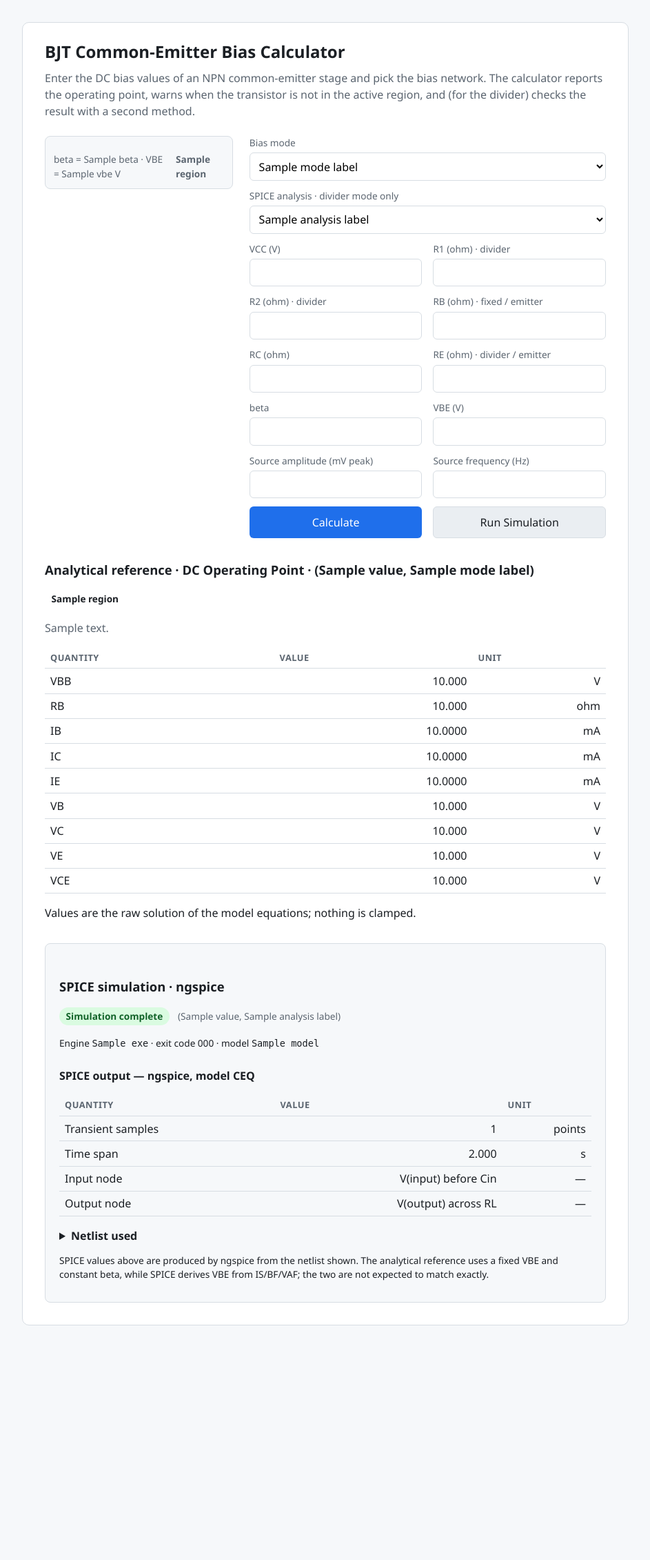
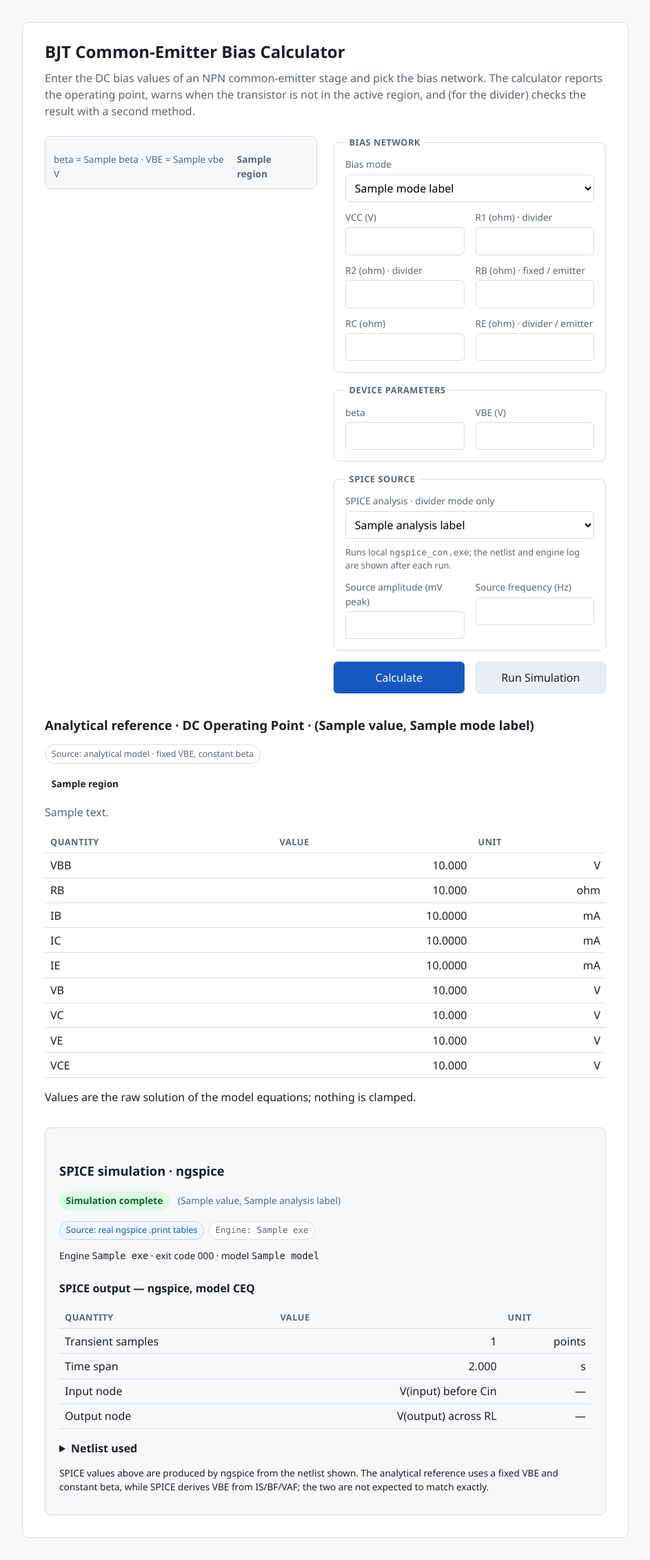
Before and after one commit to SentineI1/GitLab, a Flask app: template templates/index.html in a window 1280 px wide. Shown: the whole page at 69% size, without its empty margins (168-1111 px from the left). Before the commit the page ends 1921 px from the top, so only its background shows below. Run offline with Flask 3, Linux system fonts and the light colour scheme; the template is opened without the code that fills it: most values are stand-ins (such as "Sample title", 1, 10 or a date in 2020).

Commit message:
Polish CE simulator UI for clarity and mobile

```diff
--- a/static/style.css
+++ b/static/style.css
@@ -4,6 +4,7 @@
   --line: #d7dde3;
   --bg: #f6f8fa;
   --accent: #1f6feb;
+  --accent-strong: #1558c0;
   --error: #b42318;
 }
 
@@ -42,6 +45,7 @@ h2 { margin-top: 2rem; font-size: 1.15rem; }
 }
 
 .circuit-panel {
+  min-width: 0;
   margin: 0;
   padding: .75rem .75rem .5rem;
   background: var(--bg);
@@ -72,13 +76,40 @@ h2 { margin-top: 2rem; font-size: 1.15rem; }
 
 form {
   display: grid;
+  grid-template-columns: 1fr;
+  gap: 1rem;
+  margin: 1.5rem 0;
+  min-width: 0;
+}
+
+.field-group {
+  display: grid;
   grid-template-columns: 1fr 1fr;
   gap: .75rem 1rem;
-  margin: 1.5rem 0;
+  min-width: 0;
+  margin: 0;
+  padding: .75rem 1rem 1rem;
+  border: 1px solid var(--line);
+  border-radius: 8px;
 }
 
-.field { display: flex; flex-direction: column; gap: .25rem; }
+.field-group legend {
+  padding: 0 .35rem;
+  font-size: .8rem;
+  font-weight: 600;
+  color: var(--muted);
+  text-transform: uppercase;
+  letter-spacing: .04em;
+}
+
+.field { display: flex; flex-direction: column; gap: .25rem; min-width: 0; }
 .field-wide { grid-column: 1 / -1; }
+.field-note {
+  grid-column: 1 / -1;
+  margin: -.15rem 0 0;
+  font-size: .8rem;
+  color: var(--muted);
+}
 label { font-size: .85rem; color: var(--muted); }
 
 input,
@@ -95,13 +126,25 @@ button {
   padding: .6rem 1rem;
   border: 0;
   border-radius: 6px;
-  background: var(--accent);
+  background: var(--accent-strong);
   color: #fff;
   font: inherit;
   cursor: pointer;
 }
 
-.field-error { margin: 0; color: var(--error); font-size: .8rem; }
+button:hover { background: var(--accent); }
+:focus-visible { outline: 2px solid var(--accent-strong); outline-offset: 2px; }
+
+.field-error {
+  margin: .15rem 0 0;
+  padding: .3rem .5rem;
+  border-left: 3px solid var(--error);
+  border-radius: 4px;
+  background: #fff5f5;
+  color: var(--error);
+  font-size: .8rem;
+  font-weight: 600;
+}
 
 .badge {
   display: inline-block;
@@ -145,6 +188,28 @@ button.secondary {
 
 .analysis-name { margin-left: .5rem; font-size: .85rem; color: var(--muted); }
 
+.source-line {
+  display: flex;
+  flex-wrap: wrap;
+  gap: .4rem;
+  margin: .35rem 0 .75rem;
+}
+
+.source-chip,
+.engine-chip {
+  display: inline-block;
+  padding: .2rem .55rem;
+  border: 1px solid var(--line);
+  border-radius: 999px;
+  background: #fff;
+  font-size: .78rem;
+  color: var(--muted);
+}
+
+.source-spice { border-color: #b6d4fa; background: #f0f6ff; color: #1558c0; }
+.engine-chip { font-family: ui-monospace, SFMono-Regular, Consolas, monospace; }
+.engine-chip code { font: inherit; }
+
 .simulation {
   margin-top: 2rem;
   padding: 1rem 1.25rem;
--- a/templates/index.html
+++ b/templates/index.html
@@ -134,6 +134,8 @@
     </figure>
 
     <form method="post" action="/">
+      <fieldset class="field-group">
+        <legend>Bias network</legend>
         <div class="field field-wide">
           <label for="mode">Bias mode</label>
           <select id="mode" name="mode">
@@ -141,15 +143,6 @@
             <option value="{{ value }}"{% if values.mode == value %} selected{% endif %}>{{ label }}</option>
             {% endfor %}
           </select>
-    </div>
-    <div class="field field-wide">
-      <label for="analysis">SPICE analysis &middot; divider mode only</label>
-      <select id="analysis" name="analysis">
-        {% for value, label in analysis_labels.items() %}
-        <option value="{{ value }}"{% if values.analysis == value %} selected{% endif %}>{{ label }}</option>
-        {% endfor %}
-      </select>
-      {% if errors.analysis %}<p class="field-error">{{ errors.analysis }}</p>{% endif %}
         </div>
         <div class="field">
           <label for="vcc">VCC (V)</label>
@@ -181,6 +174,10 @@
           <input type="number" step="any" id="re" name="re" value="{{ values.re }}">
           {% if errors.re %}<p class="field-error">{{ errors.re }}</p>{% endif %}
         </div>
+      </fieldset>
+
+      <fieldset class="field-group">
+        <legend>Device parameters</legend>
         <div class="field">
           <label for="beta">beta</label>
           <input type="number" step="any" id="beta" name="beta" value="{{ values.beta }}">
@@ -191,6 +188,20 @@
           <input type="number" step="any" id="vbe" name="vbe" value="{{ values.vbe }}">
           {% if errors.vbe %}<p class="field-error">{{ errors.vbe }}</p>{% endif %}
         </div>
+      </fieldset>
+
+      <fieldset class="field-group">
+        <legend>SPICE source</legend>
+        <div class="field field-wide">
+          <label for="analysis">SPICE analysis &middot; divider mode only</label>
+          <select id="analysis" name="analysis">
+            {% for value, label in analysis_labels.items() %}
+            <option value="{{ value }}"{% if values.analysis == value %} selected{% endif %}>{{ label }}</option>
+            {% endfor %}
+          </select>
+          {% if errors.analysis %}<p class="field-error">{{ errors.analysis }}</p>{% endif %}
+        </div>
+        <p class="field-note">Runs local <code>ngspice_con.exe</code>; the netlist and engine log are shown after each run.</p>
         <div class="field">
           <label for="amplitude_mv">Source amplitude (mV peak)</label>
           <input type="number" step="any" id="amplitude_mv" name="amplitude_mv" value="{{ values.amplitude_mv }}">
@@ -201,6 +212,8 @@
           <input type="number" step="any" id="frequency_hz" name="frequency_hz" value="{{ values.frequency_hz }}">
           {% if errors.frequency_hz %}<p class="field-error">{{ errors.frequency_hz }}</p>{% endif %}
         </div>
+      </fieldset>
+
       <div class="button-row">
         <button type="submit" name="action" value="calculate">Calculate</button>
         <button type="submit" name="action" value="simulate" class="secondary">Run Simulation</button>
@@ -211,6 +224,9 @@
   {% if result %}
   <section class="results">
     <h2>{% if sim %}Analytical reference &middot; {% endif %}DC Operating Point &middot; {{ mode_labels[result.mode] }}</h2>
+    <p class="source-line">
+      <span class="source-chip">Source: analytical model &middot; fixed VBE, constant beta</span>
+    </p>
     <p>
       <span class="badge badge-{{ result.region }}">{{ result.region|capitalize }}</span>
     </p>
@@ -289,6 +305,10 @@
       </span>
       <span class="analysis-name">{{ analysis_labels[analysis] }}</span>
     </p>
+    <p class="source-line">
+      <span class="source-chip source-spice">Source: real ngspice .print tables</span>
+      {% if sim.exe %}<span class="engine-chip">Engine: <code>{{ sim.exe }}</code></span>{% endif %}
+    </p>
 
     {% if sim.status == 'error' %}
     <p class="sim-error">{{ sim.message }}</p>
@@ -337,8 +357,10 @@
     {% if analysis == 'ac' %}
       {% if plot_ac %}
     <figure class="plot">
+      <div class="plot-scroll">
         <img src="{{ plot_ac }}" alt="ngspice AC gain and phase versus frequency">
-      <figcaption>Gain and phase from the real ngspice AC sweep. Frequency (Hz) is a log axis; dashed lines mark -3 dB crossings when the sweep reaches them.</figcaption>
+      </div>
+      <figcaption>Gain and phase from the real ngspice AC sweep. Frequency (Hz) is a log axis; dashed lines mark -3 dB crossings when the sweep reaches them. <span class="plot-hint">On small screens, scroll the graph sideways.</span></figcaption>
     </figure>
       {% else %}
     <p class="plot-unavailable">AC plot unavailable; the parsed values above are unchanged.</p>
@@ -346,8 +368,10 @@
     {% elif analysis == 'tran' %}
       {% if plot_tran %}
     <figure class="plot">
+      <div class="plot-scroll">
         <img src="{{ plot_tran }}" alt="ngspice input and output waveforms versus time">
-      <figcaption>V(input) and V(output) from the real ngspice transient samples. Time is in ms; voltage in V.</figcaption>
+      </div>
+      <figcaption>V(input) and V(output) from the real ngspice transient samples. Time is in ms; voltage in V. <span class="plot-hint">On small screens, scroll the graph sideways.</span></figcaption>
     </figure>
       {% else %}
     <p class="plot-unavailable">Transient plot unavailable; the parsed values above are unchanged.</p>
```
Also changed, not shown: other parts of static/style.css (+45 -2 lines). Lines whose indentation alone changed are shown as unchanged.
